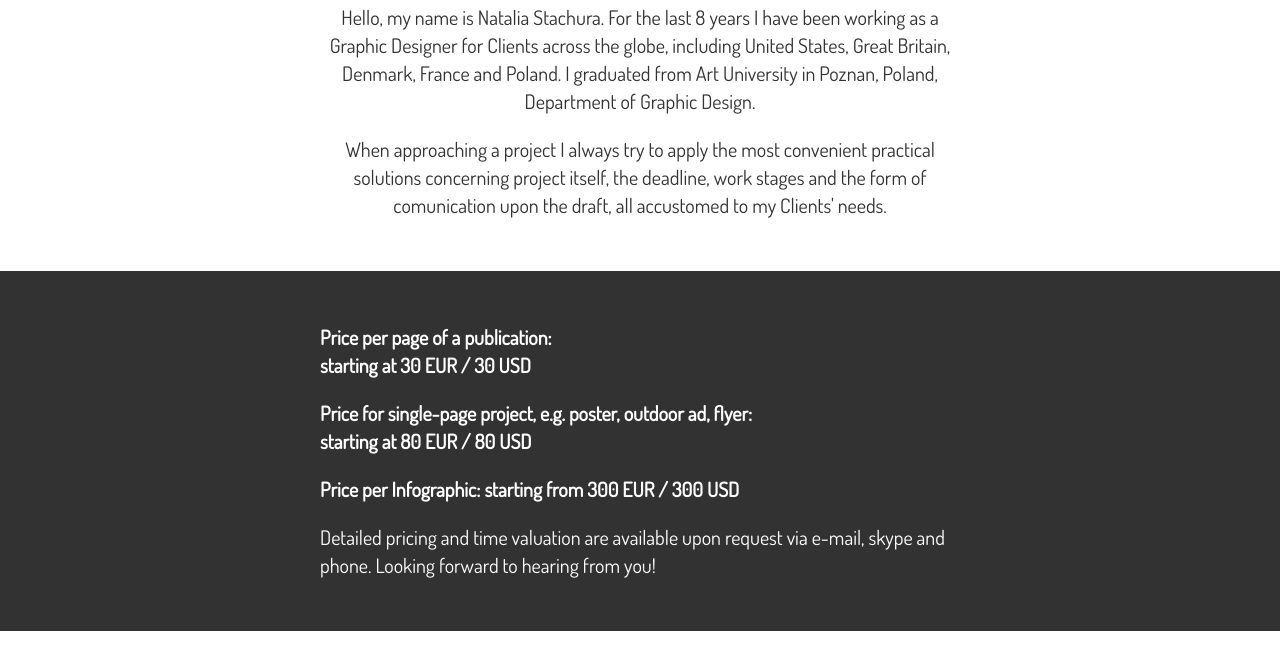
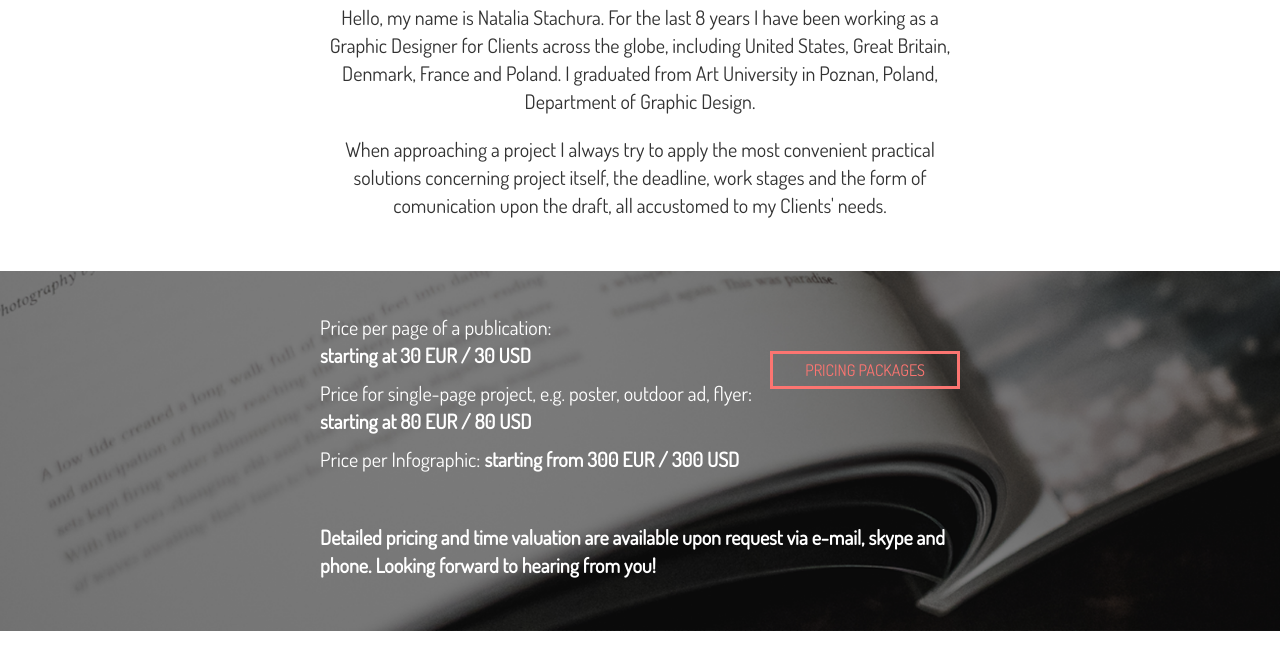
Before and after one commit to seedofcolor/seedofcolor, a plain HTML site: page index.html in a window 1280 px wide. Shown: the part 489-1149 px from the top of the page. Drawn offline with Linux system fonts and the light colour scheme; some packages are replaced by stand-ins of ours; grey boxes are pictures that could not be loaded.

Commit message:
Zmiany w sekcji cennik

```diff
--- a/index.html
+++ b/index.html
@@ -99,8 +99,35 @@
       text-align: center;
     }
     .blk4 {
+      position: relative;
       background-color: #323232;
       color: white;
+      background-image: url("resources/bkg 2 full.png");
+      background-size: cover;
+      background-position: 0 75%;
+    }
+    .blk4 > p {
+      margin: 0.5em 0;
+    }
+    .blk4 > p:last-child {
+      margin: 2.5em 0 1em 0;
+    }
+    .blk4 > div {
+      display: inline-block;
+      float: right;
+      transform: translateY(3em);
+      border: 3px solid #fc7571;
+      padding: 0.3rem 2rem;
+      font-size: 1rem;
+      background-color: rgba(255, 255, 255, 0);
+      transition: background-color 100ms ease-in;
+    }
+    .blk4 > div:hover {
+      background-color: rgba(255, 255, 255, 0.5);
+    }
+    .blk4 > div a {
+      color: #fc7571;
+      text-decoration: none;
     }
     .blk5 {
       display: flex;
@@ -157,6 +184,12 @@
       }
       .blk1 div {
         padding: 0 1rem;
+      }
+    }
+    @media all and (max-width: 700px) {
+      .blk4 > div {
+        float: none;
+        transform: none;
       }
     }
   </style>
@@ -220,27 +253,25 @@
     </p>
   </div>
   <div class="blk4">
+    <div>
+      <span class="en"><a href="resources/Pricing Packages SOC 2017.pdf" target="_blank">PRICING PACKAGES</a></span>
+      <span class="pl"><a href="resources/Cennik SOC 2017.pdf" target="_blank">ZOBACZ PAKIETY</a></span>
+    </div>
     <p>
-      <strong>
-        <span class="en">Price per page of a publication:<br/>starting at 30 EUR / 30 USD</span>
-        <span class="pl">Cena strony publikacji: od 30 PLN</span>
-      </strong>
+      <span class="en">Price per page of a publication:<br/><strong>starting at 30 EUR / 30 USD</strong></span>
+      <span class="pl">Cena strony publikacji: <strong>od 30 PLN</strong></span>
     </p>
     <p>
-      <strong>
-        <span class="en">Price for single-page project, e.g. poster, outdoor ad, flyer:<br/>starting at 80 EUR / 80 USD</span>
-        <span class="pl">Cena projektu jednostronnego: od 100 PLN</span>
-      </strong>
+      <span class="en">Price for single-page project, e.g. poster, outdoor ad, flyer:<br/><strong>starting at 80 EUR / 80 USD</strong></span>
+      <span class="pl">Cena projektu jednostronnego: <strong>od 100 PLN</strong></span>
     </p>
     <p>
-      <strong>
-        <span class="en">Price per Infographic: starting from 300 EUR / 300 USD</span>
-        <span class="pl">Infografika: od 300 PLN</span>
-      </strong>
+      <span class="en">Price per Infographic: <strong>starting from 300 EUR / 300 USD</strong></span>
+      <span class="pl">Infografika: <strong>od 300 PLN</strong></span>
     </p>
     <p>
-      <span class="en">Detailed pricing and time valuation are available upon request via e-mail, skype and phone. Looking forward to hearing from you!</span>
-      <span class="pl">Szczegółowe wyceny i czas wykonania projektów są dostępne poprzez e-mail lub telefon. Zapraszam do kontaktu.</span>
+      <strong><span class="en">Detailed pricing and time valuation are available upon request via e-mail, skype and phone. Looking forward to hearing from you!</span></strong>
+      <strong><span class="pl">Szczegółowe wyceny i czas wykonania projektów są dostępne poprzez e-mail lub telefon. Zapraszam do kontaktu.</span></strong>
     </p>
   </div>
   <div class="blk5">
```
Also changed, not shown: resources/bkg 2 full.png (added), 2 other files.
